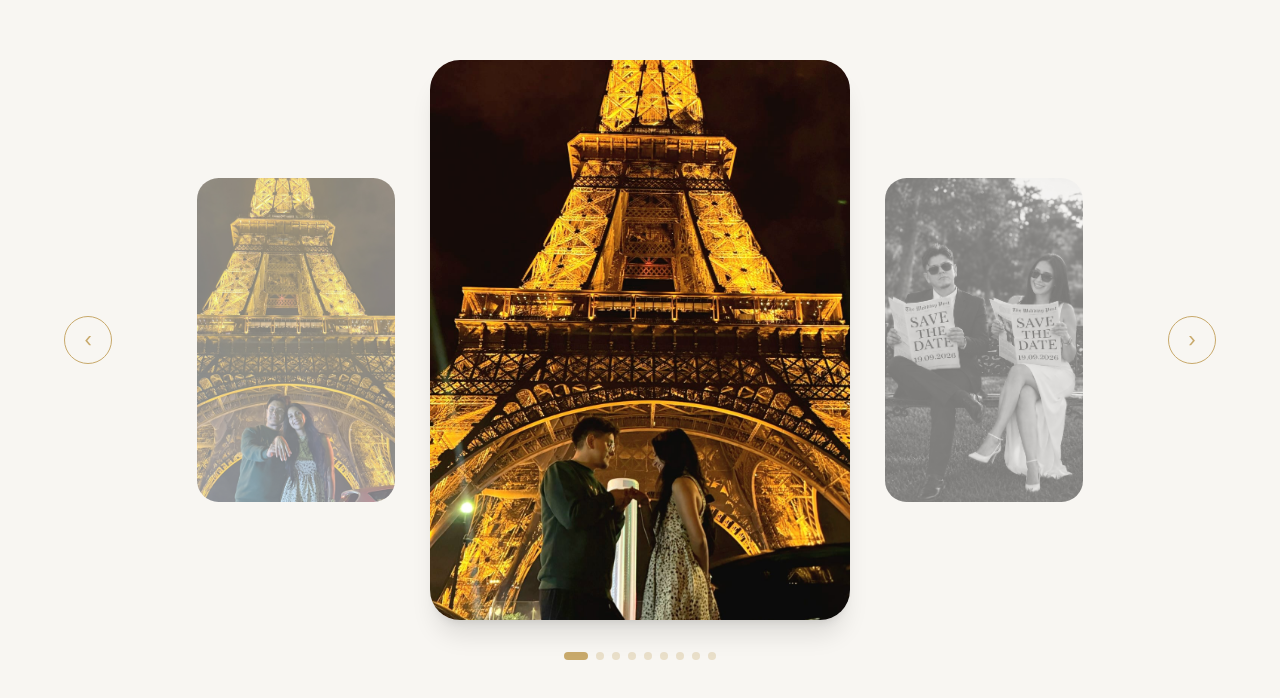
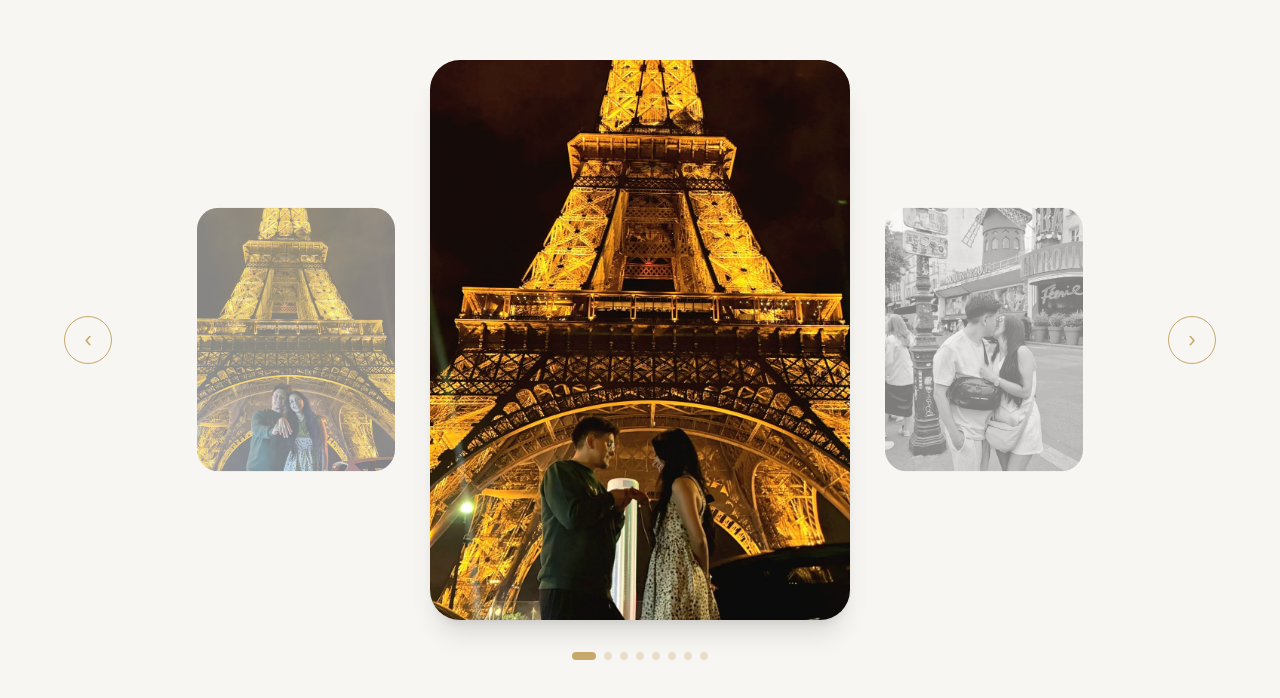
Before and after one commit to J94rubio/luxury-wedding, a React (Vite) app: page / in a window 1280 px wide. Shown: the part 5507-6205 px from the top of the page. Built offline with nearby package versions, Linux system fonts and the light colour scheme.

Commit message:
Fix RSVP and Gallery

```diff
--- a/src/components/Gallery.jsx
+++ b/src/components/Gallery.jsx
@@ -11,23 +11,14 @@ import imagen_9 from '../assets/gallery/imagen_9.jpeg';
 
 export default function Gallery() {
   const images = [
-    imagen_8,
-    imagen_2,
-    imagen_3,
-    imagen_4,
-    imagen_5,
-    imagen_6,
-    imagen_7,
-    imagen_1,
-    imagen_9
+    imagen_8, imagen_3, imagen_4, imagen_5,
+    imagen_6, imagen_7, imagen_1, imagen_9
   ];
 
   const [current, setCurrent] = useState(0);
 
   const prev = () => setCurrent((c) => (c === 0 ? images.length - 1 : c - 1));
   const next = () => setCurrent((c) => (c === images.length - 1 ? 0 : c + 1));
-
-  // índices de las 3 tarjetas visibles: izquierda, centro, derecha
   const getIndex = (offset) => (current + offset + images.length) % images.length;
 
   return (
@@ -44,38 +35,38 @@ export default function Gallery() {
         </button>
 
         {/* CARRUSEL */}
-        <div className="flex items-center justify-center gap-3 md:gap-6 w-full">
+        <div className="flex items-center justify-center gap-3 md:gap-6 w-full min-w-0">
 
           {/* IZQUIERDA */}
           <div
             onClick={prev}
-            className="hidden md:block flex-shrink-0 w-[220px] h-[360px] overflow-hidden rounded-[24px] opacity-50 scale-90 cursor-pointer transition-all duration-500"
+            className="hidden md:block flex-shrink-0 w-[200px] lg:w-[220px] aspect-[3/4] overflow-hidden rounded-[24px] opacity-50 scale-90 cursor-pointer transition-all duration-500"
           >
             <img
               src={images[getIndex(-1)]}
               alt=""
-              className="w-full h-full object-cover"
+              className="w-full h-full object-cover object-center"
             />
           </div>
 
           {/* CENTRO */}
-          <div className="flex-shrink-0 w-full max-w-[340px] md:max-w-[420px] h-[460px] md:h-[560px] overflow-hidden rounded-[30px] shadow-xl transition-all duration-500">
+          <div className="flex-shrink-0 w-full max-w-[320px] md:max-w-[380px] lg:max-w-[420px] aspect-[3/4] overflow-hidden rounded-[30px] shadow-xl transition-all duration-500">
             <img
               src={images[getIndex(0)]}
               alt=""
-              className="w-full h-full object-cover"
+              className="w-full h-full object-cover object-center"
             />
           </div>
 
           {/* DERECHA */}
           <div
             onClick={next}
-            className="hidden md:block flex-shrink-0 w-[220px] h-[360px] overflow-hidden rounded-[24px] opacity-50 scale-90 cursor-pointer transition-all duration-500"
+            className="hidden md:block flex-shrink-0 w-[200px] lg:w-[220px] aspect-[3/4] overflow-hidden rounded-[24px] opacity-50 scale-90 cursor-pointer transition-all duration-500"
           >
             <img
               src={images[getIndex(1)]}
               alt=""
-              className="w-full h-full object-cover"
+              className="w-full h-full object-cover object-center"
             />
           </div>
 
@@ -97,8 +88,8 @@ export default function Gallery() {
           <button
             key={i}
             onClick={() => setCurrent(i)}
-            className={`w-2 h-2 rounded-full transition-all duration-300 ${
-              i === current ? "bg-gold w-6" : "bg-gold/30"
+            className={`h-2 rounded-full transition-all duration-300 ${
+              i === current ? "bg-gold w-6" : "bg-gold/30 w-2"
             }`}
           />
         ))}
@@ -107,3 +98,101 @@ export default function Gallery() {
     </section>
   );
 }
+
+// export default function Gallery() {
+//   const images = [
+//     imagen_8,
+//     imagen_3,
+//     imagen_4,
+//     imagen_5,
+//     imagen_6,
+//     imagen_7,
+//     imagen_1,
+//     imagen_9
+//   ];
+
+//   const [current, setCurrent] = useState(0);
+
+//   const prev = () => setCurrent((c) => (c === 0 ? images.length - 1 : c - 1));
+//   const next = () => setCurrent((c) => (c === images.length - 1 ? 0 : c + 1));
+
+//   // índices de las 3 tarjetas visibles: izquierda, centro, derecha
+//   const getIndex = (offset) => (current + offset + images.length) % images.length;
+
+//   return (
+//     <section className="py-32 px-6 overflow-hidden">
+
+//       <div className="relative max-w-6xl mx-auto flex items-center justify-center gap-4 md:gap-6">
+
+//         {/* BOTÓN PREV */}
+//         <button
+//           onClick={prev}
+//           className="z-10 flex-shrink-0 w-10 h-10 md:w-12 md:h-12 rounded-full border border-gold text-gold hover:bg-gold hover:text-white transition duration-300 flex items-center justify-center text-xl"
+//         >
+//           ‹
+//         </button>
+
+//         {/* CARRUSEL */}
+//         <div className="flex items-center justify-center gap-3 md:gap-6 w-full">
+
+//           {/* IZQUIERDA */}
+//           <div
+//             onClick={prev}
+//             className="hidden md:block flex-shrink-0 w-[220px] h-[360px] overflow-hidden rounded-[24px] opacity-50 scale-90 cursor-pointer transition-all duration-500"
+//           >
+//             <img
+//               src={images[getIndex(-1)]}
+//               alt=""
+//               className="w-full h-full object-cover"
+//             />
+//           </div>
+
+//           {/* CENTRO */}
+//           <div className="flex-shrink-0 w-full max-w-[340px] md:max-w-[420px] h-[460px] md:h-[560px] overflow-hidden rounded-[30px] shadow-xl transition-all duration-500">
+//             <img
+//               src={images[getIndex(0)]}
+//               alt=""
+//               className="w-full h-full object-cover"
+//             />
+//           </div>
+
+//           {/* DERECHA */}
+//           <div
+//             onClick={next}
+//             className="hidden md:block flex-shrink-0 w-[220px] h-[360px] overflow-hidden rounded-[24px] opacity-50 scale-90 cursor-pointer transition-all duration-500"
+//           >
+//             <img
+//               src={images[getIndex(1)]}
+//               alt=""
+//               className="w-full h-full object-cover"
+//             />
+//           </div>
+
+//         </div>
+
+//         {/* BOTÓN NEXT */}
+//         <button
+//           onClick={next}
+//           className="z-10 flex-shrink-0 w-10 h-10 md:w-12 md:h-12 rounded-full border border-gold text-gold hover:bg-gold hover:text-white transition duration-300 flex items-center justify-center text-xl"
+//         >
+//           ›
+//         </button>
+
+//       </div>
+
+//       {/* DOTS */}
+//       <div className="flex justify-center gap-2 mt-8">
+//         {images.map((_, i) => (
+//           <button
+//             key={i}
+//             onClick={() => setCurrent(i)}
+//             className={`w-2 h-2 rounded-full transition-all duration-300 ${
+//               i === current ? "bg-gold w-6" : "bg-gold/30"
+//             }`}
+//           />
+//         ))}
+//       </div>
+
+//     </section>
+//   );
+// }
--- a/src/components/RSVP.jsx
+++ b/src/components/RSVP.jsx
@@ -146,7 +146,7 @@ export default function RSVP() {
                   <div className="flex gap-3 bg-amber-50 border border-[#d4c9b0] rounded-lg px-4 py-3 mb-4">
                     <span className="text-gold text-lg leading-none mt-0.5">⚠</span>
                     <p className="text-[11px] text-[#7a6a4f] leading-relaxed">
-                      Recuerda que solo te hemos reservado{" "}
+                      Recuerda tenemos reservado{" "}
                       <span className="font-semibold">{invitado.cupos} {invitado.cupos === 1 ? "cupo" : "cupos"}</span>{" "}
                       para ti.
                     </p>
```
